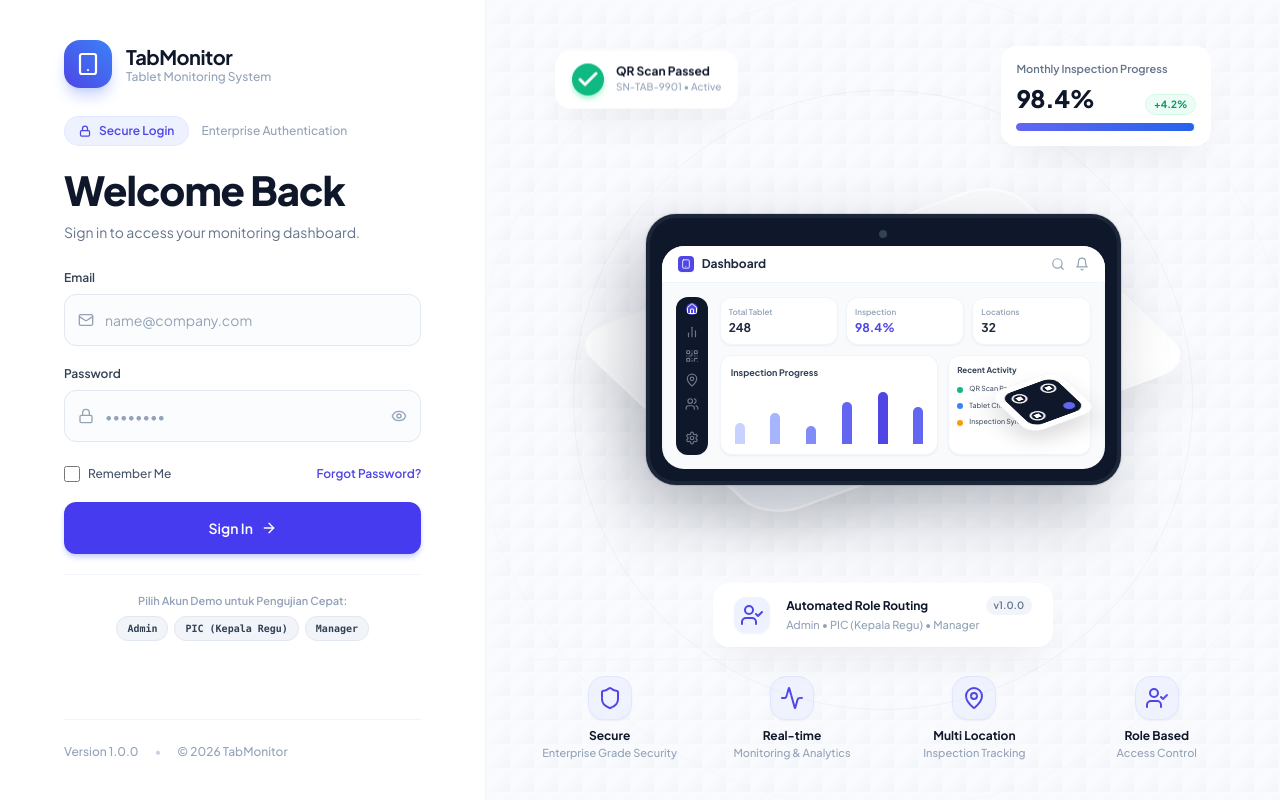
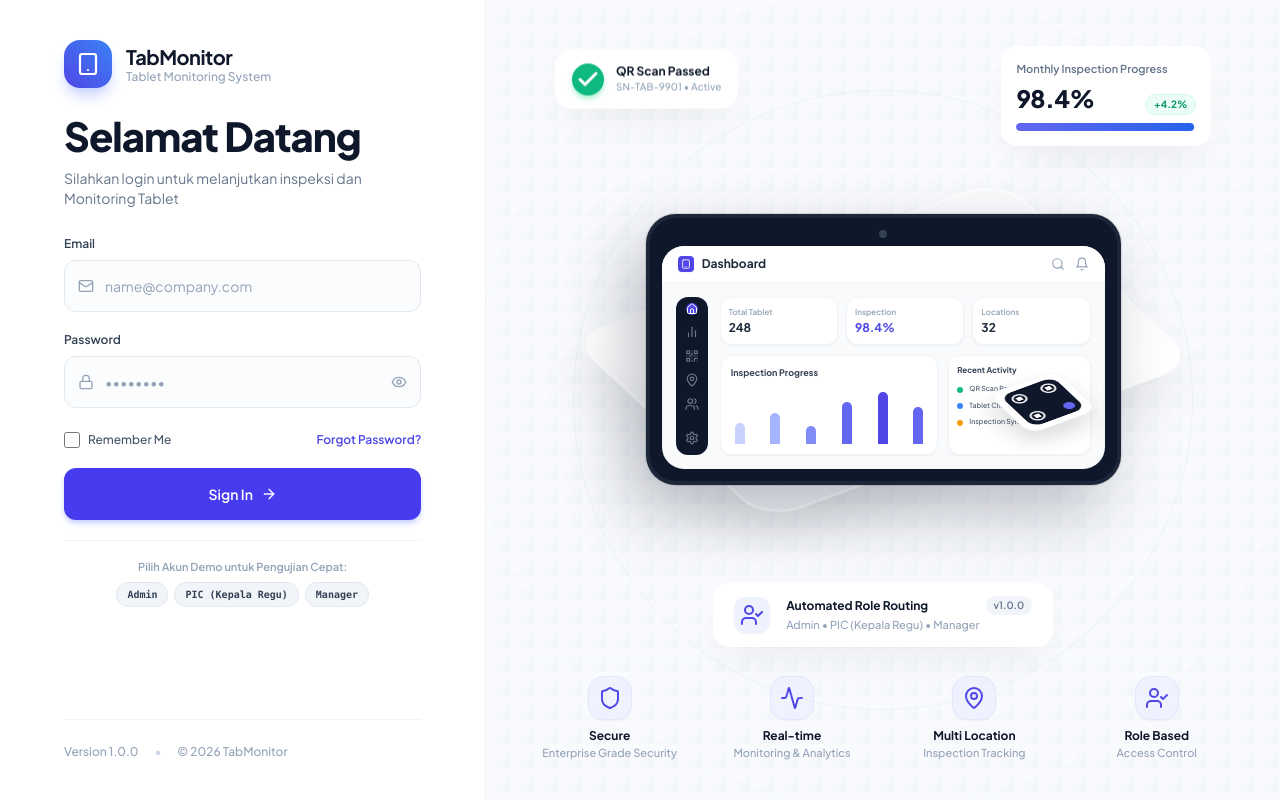
Before and after one commit to Bogaaing/monitoringtablet, a Next.js app: page /login in a window 1280 px wide. Built offline with nearby package versions, Linux system fonts and the light colour scheme; no server answers.

Commit message:
formlogintittle

```diff
--- a/app/(auth)/login/page.tsx
+++ b/app/(auth)/login/page.tsx
@@ -16,16 +16,13 @@ export default function LoginPage() {
             {/* Brand Header Component */}
             <BrandHeader />
 
-            {/* Navigation Tabs / Security Badge Component */}
-            <SecurityBadge />
-
             {/* Welcome Heading */}
             <div className="mb-7">
               <h2 className="text-3xl sm:text-[40px] font-extrabold text-slate-900 tracking-tight mb-3 leading-none">
-                Welcome Back
+                Selamat Datang
               </h2>
               <p className="text-slate-500 text-sm font-normal">
-                Sign in to access your monitoring dashboard.
+                Silahkan login untuk melanjutkan inspeksi dan Monitoring Tablet
               </p>
             </div>
 
```
